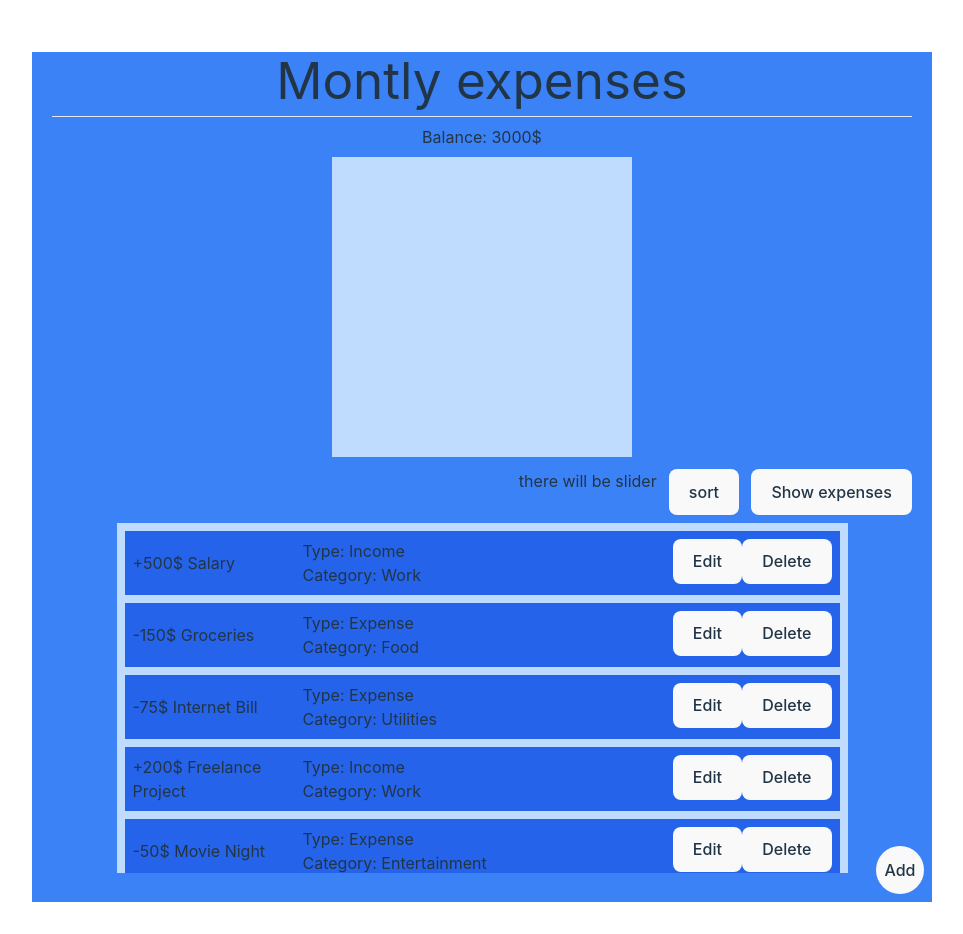
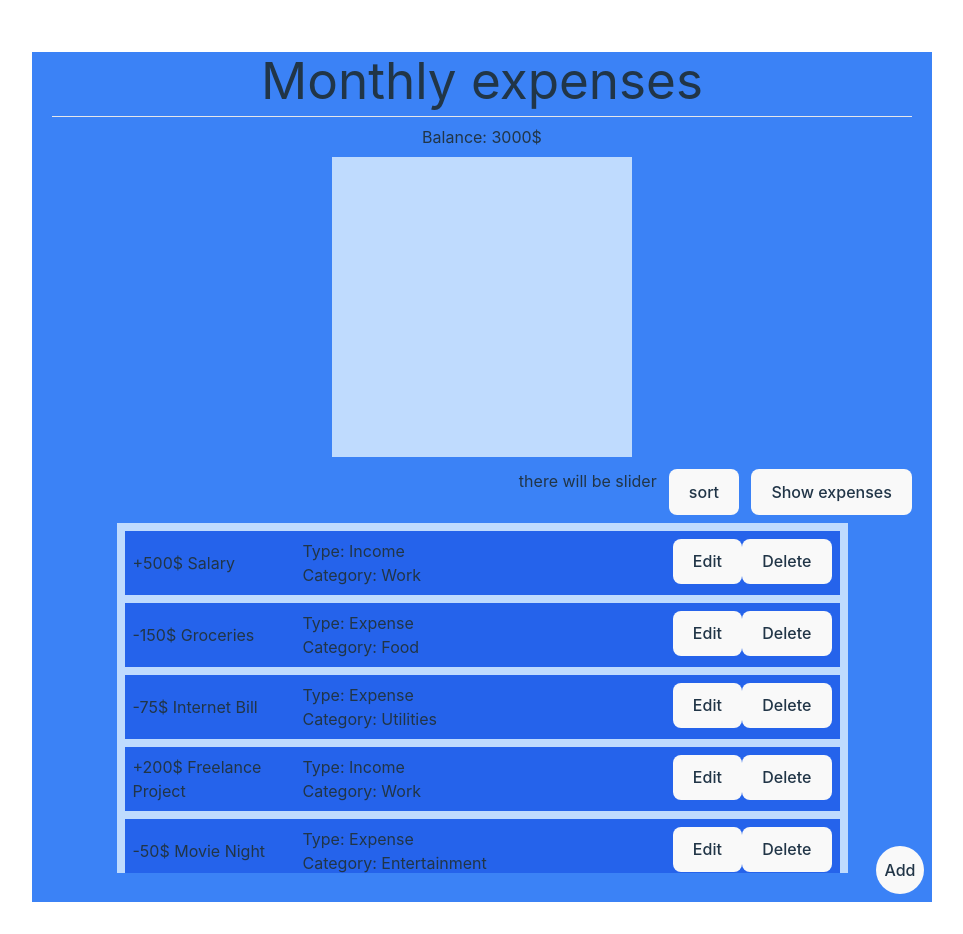
Before and after one commit to WiktorSchab/MyExpenseTracker, a React (Vite) app: page / in a window 1280 px wide. Shown: the whole page, without its empty margins (158-1121 px from the left). Built offline with nearby package versions, Linux system fonts and the light colour scheme.

Commit message:
Fixed typo in title

```diff
--- a/src/App.jsx
+++ b/src/App.jsx
@@ -23,7 +23,7 @@ function App() {
 
   return (
     <div className="text-whitept-2 relative h-auto min-h-[850px] w-[900px] bg-blue-500 px-5">
-      <h1 className="mb-2 mt-5">Montly expenses</h1>
+      <h1 className="mb-2 mt-5">Monthly expenses</h1>
       <hr />
 
       {/* Sum of montly expenses and chart */}
```
